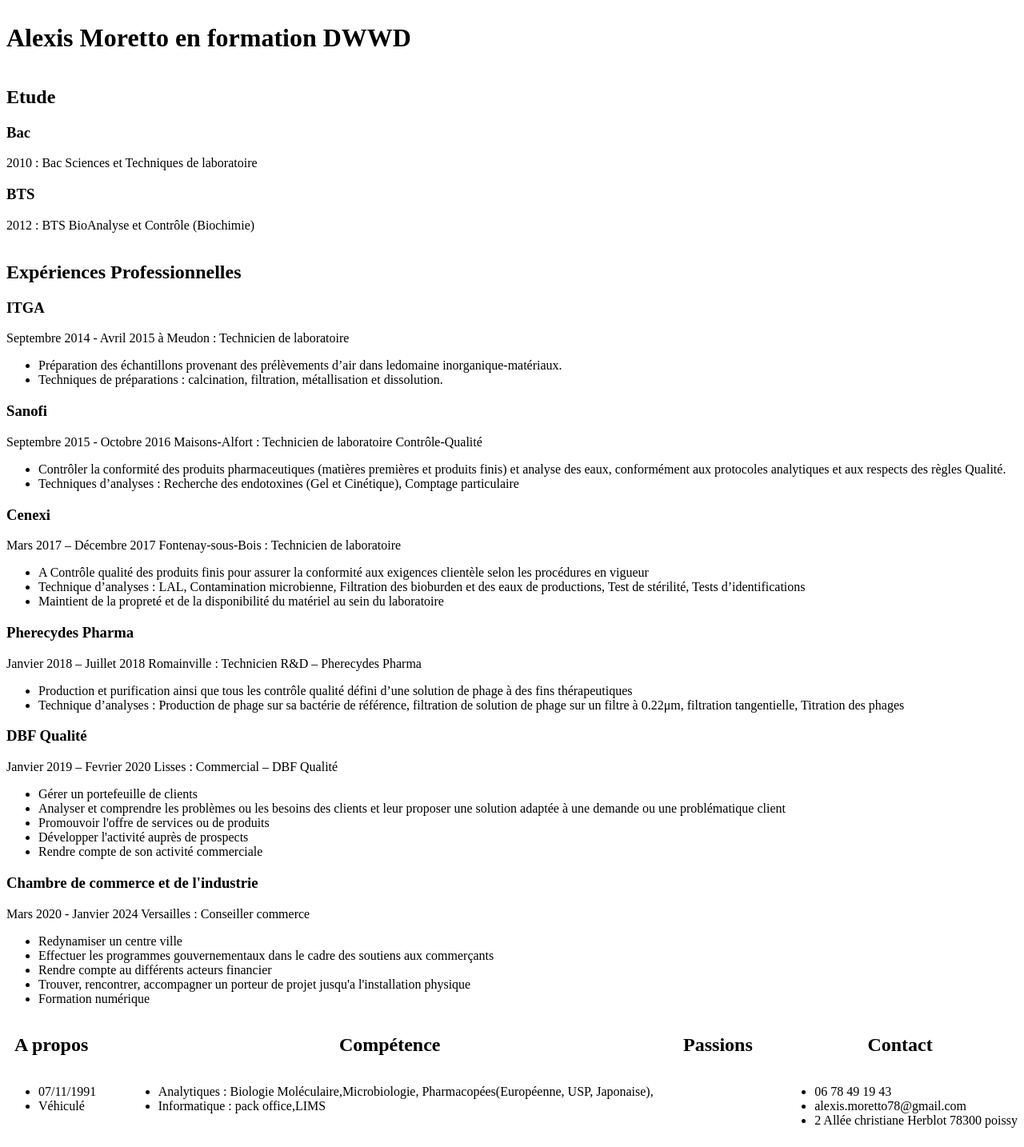
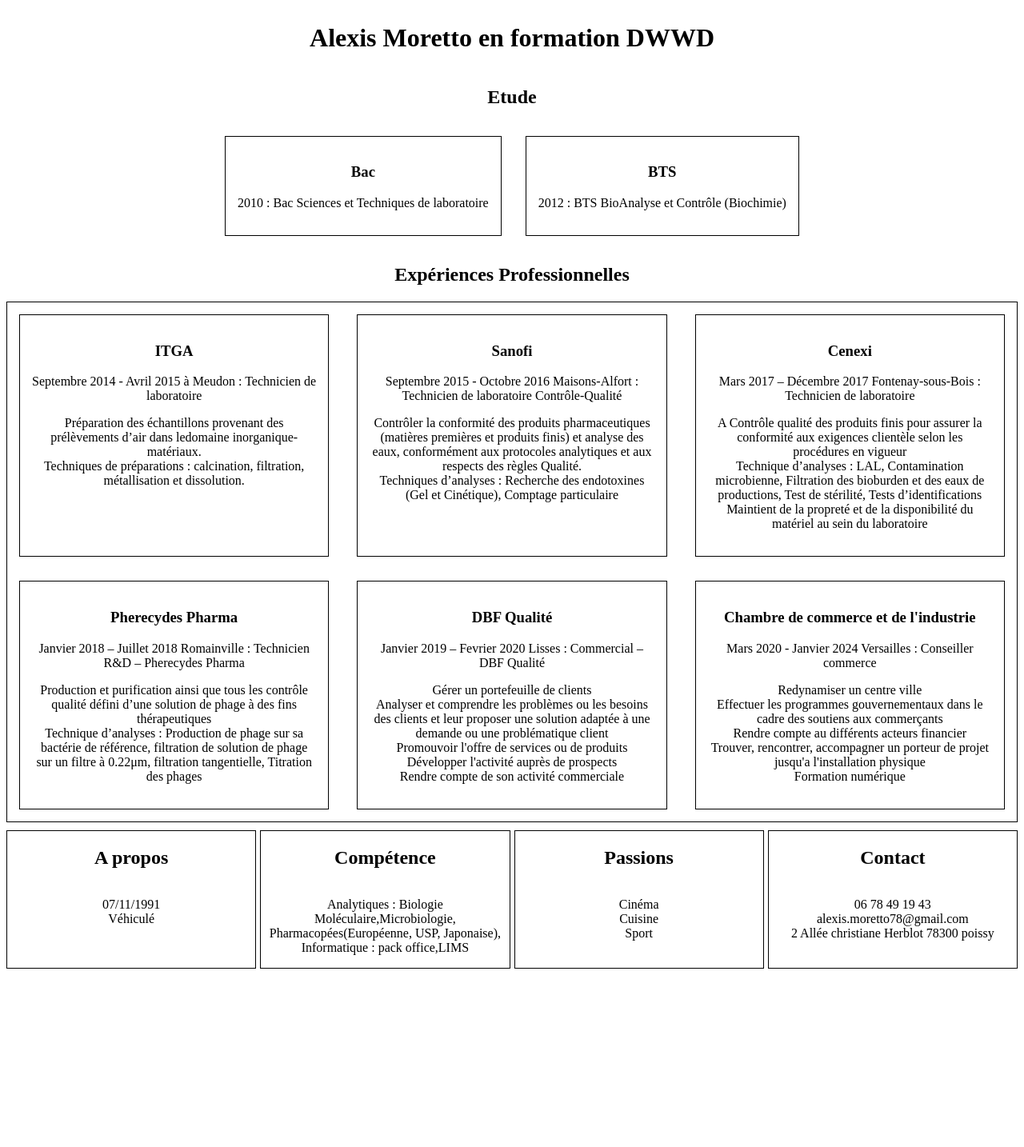
Before and after one commit to AlexisMoretto/AlexisMoretto.github.io, a PHP site: page /html/index.html in a window 1280 px wide. Shown: the whole page at 80% size. After the commit the page ends 1211 px from the top, so only its background shows below. Run offline with PHP 8.4, Linux system fonts and the light colour scheme.

Commit message:
C'est pas mal
C'est pas mal

```diff
--- a/css/style.css
+++ b/css/style.css
@@ -4,19 +4,60 @@
     flex-direction: column;
 
 }
+.etude{
+    display: flex;
+    align-items: center;
+    justify-content: center;
+}
+.etude__block{
+    margin: 15px;
+    padding: 15px;
+    border: solid 1px black;
+}
+.experience{
+    display: flex;
+    flex-direction: column;
+    align-items: baseline;
+    justify-content: center;
+    border: solid 1px black;
+    margin: 0 0 10px 0;
+}
 .footer__all{
     display: flex;
-    align-items: baseline;
+    align-items: stretch;
     justify-content: space-between;
-
-
-
+    width: 100%;
+    gap: 5px;
+}
+body{
+    text-align: center;
 }
 .footer__text{
     display: flex;
     flex-direction: column;
     align-items: center;
-}
-.competence{
+    border : solid 1px black  ;
+    flex : 1;
 
 }
+ul{
+    list-style: none  ;
+    padding: 0%;
+}
+li {
+    margin: 0;
+    padding: 0;
+}
+.experience__block{
+    margin : 15px;
+    padding: 15px;
+    border: solid black 1px;
+    flex: 1;
+}
+.line {
+    display: flex;
+    gap: 5px;
+}
+footer{
+    display: flex;
+}
--- a/html/index.html
+++ b/html/index.html
@@ -9,27 +9,38 @@
     <title>Alexis Moretto</title>
 </head>
 <body>
+    <main>
     <div class="parcours">
         <h1 class = bigTitle>Alexis Moretto en formation DWWD</h1>
+        <h2 class="etude__normalTitle">Etude</h2>
 
         <div class="etude">
-            <h2 class="normalTitle">Etude</h2>
+                <div class="etude__block">
                     <h3 class="title">Bac</h3>
                      <p>2010 : Bac Sciences et Techniques de laboratoire</p>
+                </div>
+                <div class="etude__block">
                     <h3>BTS</h3>
                     <p>2012 : BTS BioAnalyse et Contrôle (Biochimie)</p>
                 </div>
+
+        </div>
+        <h2 class="normalTitle">Expériences Professionnelles</h2>
         <div class="experience">
-        <h2 class="normalTitle">Expériences Professionnelles</h2>
-        <h3>ITGA</h3>
-
+            <div class="line">
+                <div class = "experience__block">
+                <h3 class="title__experience">ITGA</h3>
+                 <div class = experience__content>
                     <p>Septembre 2014 - Avril 2015 à Meudon : Technicien de laboratoire</p>
                     <ul>
                     <li>Préparation des échantillons provenant des prélèvements d’air dans ledomaine inorganique-matériaux.</li>
                     <li>Techniques de préparations : calcination, filtration, métallisation et dissolution.</li>
                 </ul>
-
-        <h3 class="title">Sanofi</h3>
+                </div>
+                </div>
+                <div class = "experience__block">
+                    <h3 class="title__experience">Sanofi</h3>
+                    <div class = experience__content>
                     <p>Septembre 2015 - Octobre 2016 Maisons-Alfort : Technicien de laboratoire Contrôle-Qualité</p>
                     <ul>
                     <li>Contrôler la conformité des produits pharmaceutiques (matières premières et
@@ -37,8 +48,11 @@
                             respects des règles Qualité.</li>
                     <li>Techniques d’analyses : Recherche des endotoxines (Gel et Cinétique), Comptage particulaire</li>
                     </ul>
-        <h3 class="title">Cenexi</h3>
-
+                 </div>
+                </div>
+                <div class = "experience__block">
+                    <h3 class="title__experience">Cenexi</h3>
+                    <div class = experience__content>
                     <p>Mars 2017 – Décembre 2017 Fontenay-sous-Bois : Technicien de laboratoire</p>
                     <ul>
                     <li>A Contrôle qualité des produits finis pour assurer la conformité aux
@@ -47,15 +61,25 @@
                         bioburden et des eaux de productions, Test de stérilité, Tests d’identifications</li>
                     <li>Maintient de la propreté et de la disponibilité du matériel au sein du laboratoire</li>
                     </ul>
-        <h3 class="title">Pherecydes Pharma</h3>
+                </div>
+                </div>
+            </div>
 
+            <div class="line">
+                <div class = "experience__block">
+                    <h3 class="title__experience">Pherecydes Pharma</h3>
+                    <div class = experience__content>
                         <p>Janvier 2018 – Juillet 2018 Romainville : Technicien R&amp;D – Pherecydes Pharma</p>
                         <ul>
                         <li>Production et purification ainsi que tous les contrôle qualité défini d’une solution de phage à des fins thérapeutiques</li>
                         <li>Technique d’analyses : Production de phage sur sa bactérie de référence, filtration de solution de phage sur un filtre à 0.22μm, filtration tangentielle, Titration des phages</li>
                         </ul>
-        <h3 class="title">DBF Qualité</h3>
+                    </div>
+                </div>
 
+                <div class = "experience__block">
+                    <h3 class="title__experience">DBF Qualité</h3>
+                    <div class = experience__content>
                         <p>Janvier 2019 – Fevrier 2020 Lisses : Commercial – DBF Qualité </p>
                         <ul>
                     <li>Gérer un portefeuille de clients</li>
@@ -64,8 +88,12 @@
                     <li> Développer l&#39;activité auprès de prospects</li>
                     <li>Rendre compte de son activité commerciale</li>
                     </ul>
-        <h3 class="title">Chambre de commerce et de l'industrie</h3>
+                </div>
+                </div>
 
+                <div class = "experience__block">
+                    <h3 class="title__experience">Chambre de commerce et de l'industrie</h3>
+                    <div class = experience__content>
                     <p>Mars 2020 - Janvier 2024 Versailles : Conseiller commerce</p>
                     <ul>
                     <li>Redynamiser un centre ville</li>
@@ -76,7 +104,10 @@
                     </ul>
                     </div>
                 </div>
-
+            </div>
+        </div>
+    </div>
+</main>
     <footer>
         <div class="footer__all informationPersonnel">
             <div class="footer__text apropos">
@@ -86,7 +117,8 @@
                         <li class="elementFooter">Véhiculé</li>
                     </ul>
             </div>
-            <div class ="footer__all competence">
+
+
                 <div class="footer__text competence">
                 <h2 class="normalTitle">Compétence</h2>
                     <ul class=" listFooter">
@@ -94,13 +126,18 @@
                         <li class="elementFooter">Informatique : pack office,LIMS</li>
                     </ul>
                 </div>
-            </div>
-            <div class="footer__text footer__all passion">
+
+
                 <div class="footer__text passion">
                  <h2 class="normalTitle">Passions</h2>
+                 <ul class=" listFooter">
+                    <li class="elementFooter">Cinéma</li>
+                    <li class="elementFooter">Cuisine</li>
+                    <li class="elementFooter">Sport</li>
+                 </ul>
                 </div>
-            </div>
-            <div class="footer__all contact">
+
+
                 <div class="footer__text contact">
                     <h2 class="normalTitle">Contact</h2>
                 <ul class=" listFooter">
@@ -108,7 +145,7 @@
                     <li class="elementFooter">alexis.moretto78@gmail.com</li>
                     <li class="elementFooter">2 Allée christiane Herblot 78300 poissy</li>
                 </div>
-            </div>
+
         </div>
     </footer>
 </body>
```
Lines whose indentation alone changed are shown as unchanged.
